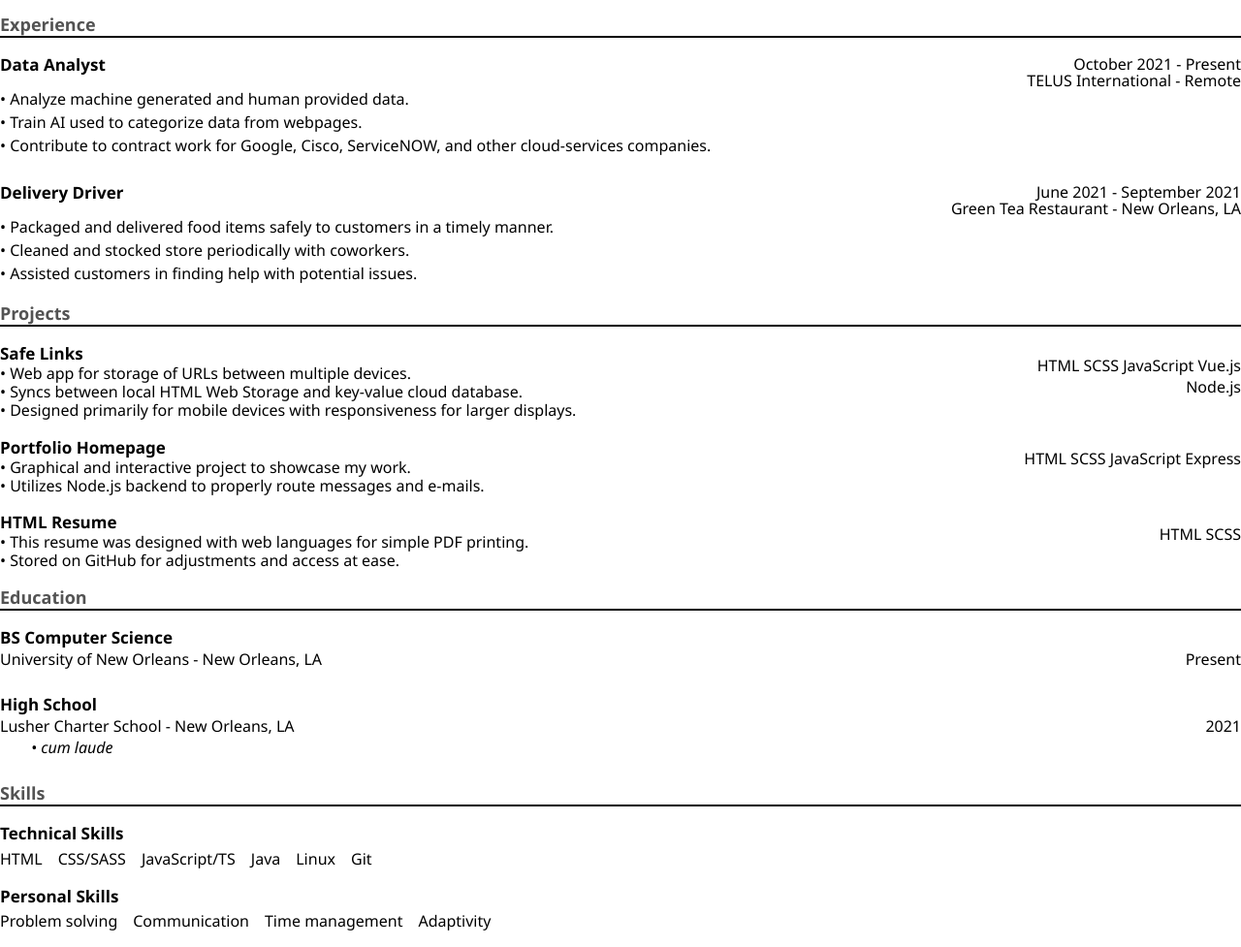
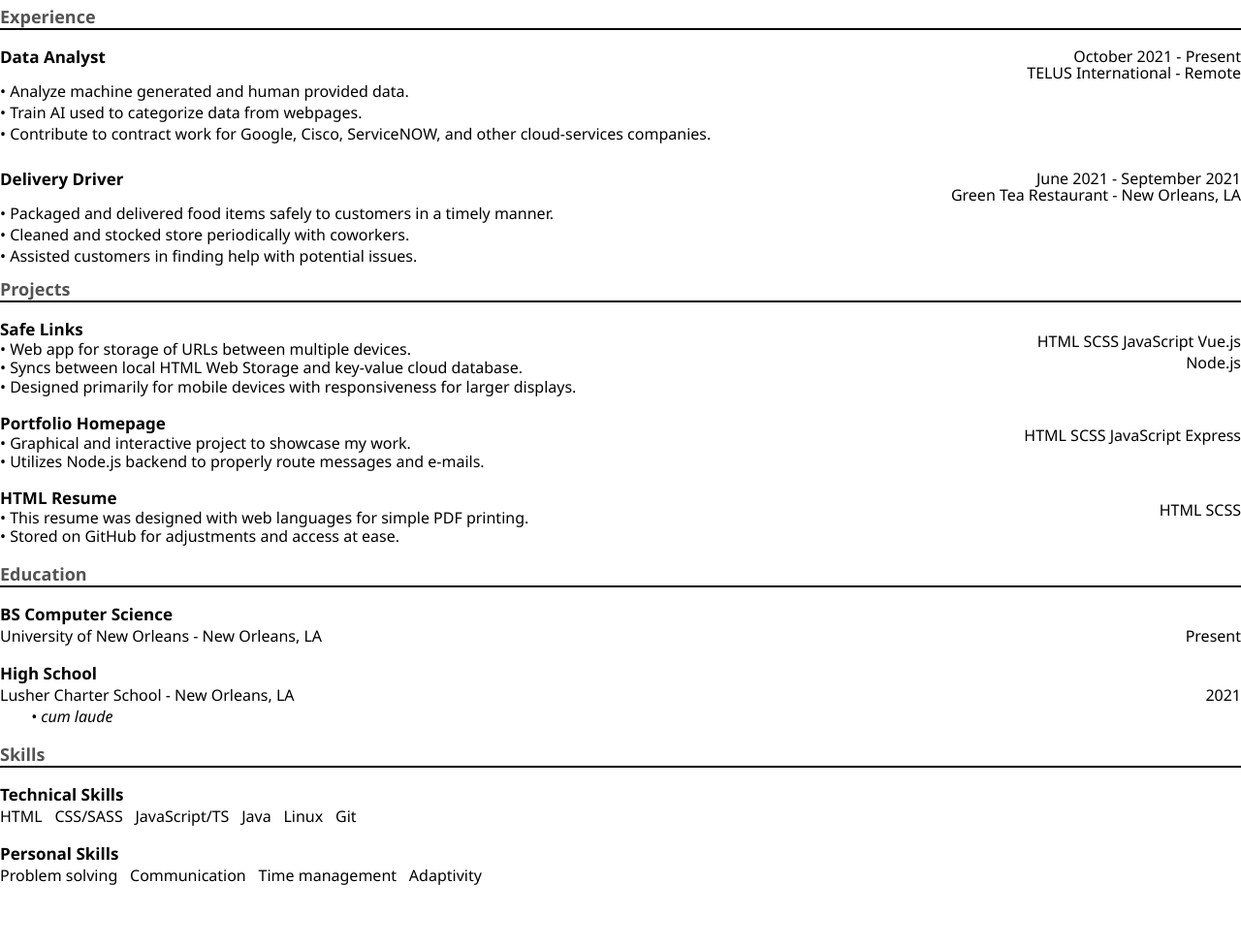
Before and after one commit to Jalapo/portfolio, a plain HTML site: page resume/resume.html in a window 1280 px wide. Shown: the part 91-1068 px from the top of the page at 97% size. After the commit the page ends 1021 px from the top, so only its background shows below. Drawn offline with Linux system fonts and the light colour scheme.

Commit message:
fixed bug where printing would push some text onto a new page

```diff
--- a/resume/scripts.scss
+++ b/resume/scripts.scss
@@ -4,7 +4,7 @@ html {
 
 
 body {
-    margin: 0;
+    margin: -0.5rem 0px 0px 0px;
     justify-content: center;
 }
 
@@ -57,12 +57,9 @@ body {
         text-align: left;
     }
 
-    .content {
-        margin-bottom: 1rem;
-    }
 
     #projects {
-        margin-top: -1.5rem;
+        margin-top: -1.8rem;
     }
 }
 
@@ -99,7 +96,7 @@ body {
         padding-left: 0px;
         >* {
             margin-top: -0.5em;
-            margin-bottom: 10px;
+            margin-bottom: 0.5rem;
         }
     }
 }
@@ -149,7 +146,7 @@ body {
 .edu {
     display: grid;
     grid: 'ea ea' '. .' 'ed ed';
-    margin-bottom: 24px;
+    margin-bottom: 1rem;
 
     .edu-award {
         grid-area: ea;
@@ -181,7 +178,7 @@ body {
         list-style: none;
         text-align: center;
         padding: 0;
-        margin-top: 0.2rem;
-        gap: 1rem;
+        margin-top: 0.01rem;
+        gap: 0.8rem;
     }
 }
```
Also changed, not shown: resume/scripts.css, 1 other file.
